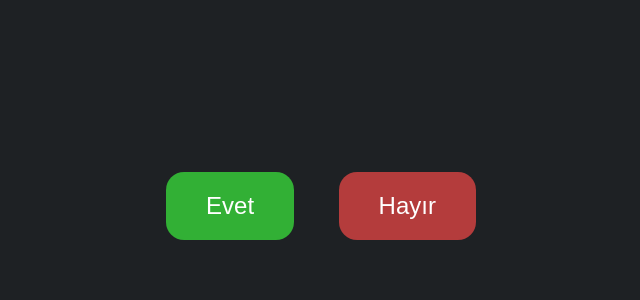
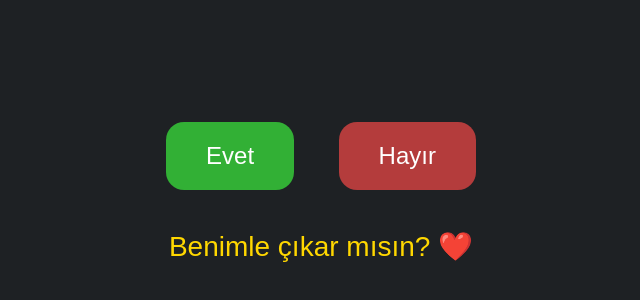
Before and after one commit to egm1141/sevgiproje, a plain HTML site: page index.html in a window 1280 px wide. Shown: the part 48-348 px from the top of the page, without its empty margins (319-959 px from the left). Drawn offline with Linux system fonts and the light colour scheme.

Commit message:
Modify button margin and add question text
Adjusted margin for buttons and added a question paragraph.

```diff
--- a/index.html
+++ b/index.html
@@ -12,7 +12,7 @@
       overflow: hidden;
     }
     #buttons {
-      margin-top: 200px;
+      margin-top: 150px;
     }
     button {
       font-size: 24px;
@@ -31,6 +31,11 @@
       background: #b43c3c;
       color: white;
     }
+    #soru {
+      font-size: 28px;
+      margin-top: 20px;
+      color: #ffd700; /* altın sarısı */
+    }
     #love {
       font-size: 72px;
       display: none;
@@ -47,6 +52,7 @@
   <div id="buttons">
     <button id="evet">Evet</button>
     <button id="hayir">Hayır</button>
+    <p id="soru">Benimle çıkar mısın? ❤️</p>
   </div>
   <div id="love">Seni Seviyorum ❤️</div>
 
```
